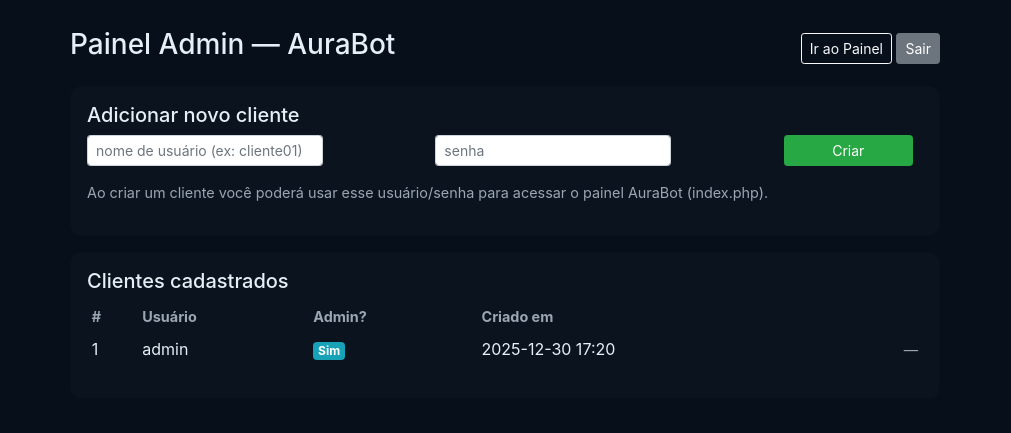
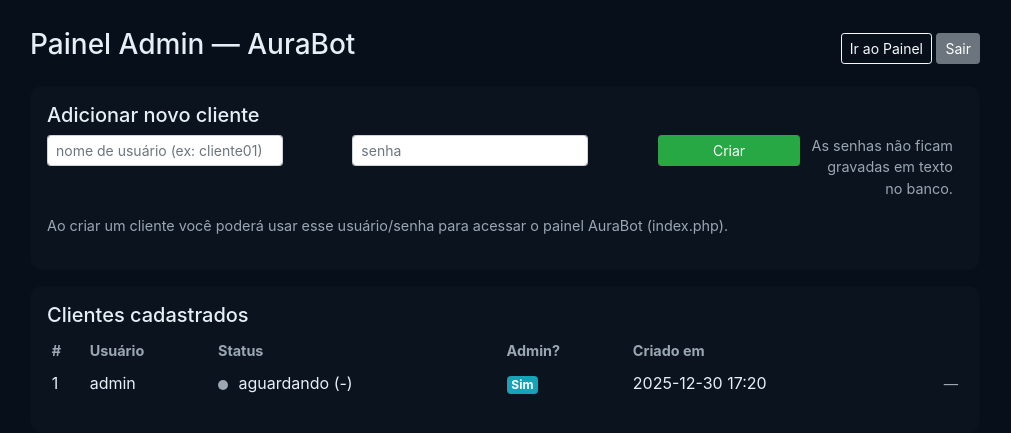
Before and after one commit to blackingbrbr23/aurabot, a PHP site: page /dados.php in a window 1280 px wide. Shown: the top 433 px of the page, without its empty margins (135-1146 px from the left). Run offline with PHP 8.4, Linux system fonts and the light colour scheme; the visitor is signed in with stand-in values (Sample User, id 1).

Commit message:
Update dados.php

```diff
--- a/dados.php
+++ b/dados.php
@@ -1,10 +1,9 @@
 <?php
-// dados.php - painel admin (autônomo)
-// Regras:
-// - Cria data/ e data/users.db automaticamente.
-// - Admin padrão: usuário=admin senha=blackingbr
-// - Permite criar e remover clientes (usuários não-admin).
-// - Somente admin pode acessar o CRUD.
+// dados.php - painel admin (autônomo) atualizado
+// - cria data/ e data/users.db automaticamente
+// - admin padrão: admin / blackingbr
+// - permite criar/remover clientes (usuários não-admin)
+// - ao criar usuário, mostra um "olho" para revelar a senha criada (apenas imediatamente)
 
 session_start();
 
@@ -24,16 +23,18 @@ try {
     exit;
 }
 
-// Cria tabela users se necessário
+/* --- Criar tabela users com colunas de status --- */
 $pdo->exec("CREATE TABLE IF NOT EXISTS users (
     id INTEGER PRIMARY KEY AUTOINCREMENT,
     username TEXT NOT NULL UNIQUE,
     password TEXT NOT NULL,
     is_admin INTEGER NOT NULL DEFAULT 0,
-    created_at INTEGER NOT NULL
+    created_at INTEGER NOT NULL,
+    last_command TEXT DEFAULT NULL,
+    last_timestamp INTEGER DEFAULT NULL
 )");
 
-// Garante admin padrão
+/* --- Garante admin padrão --- */
 $stmt = $pdo->prepare("SELECT COUNT(*) FROM users WHERE username = :u");
 $stmt->execute([':u' => 'admin']);
 if ((int)$stmt->fetchColumn() === 0) {
@@ -42,16 +43,15 @@ if ((int)$stmt->fetchColumn() === 0) {
     $stmt->execute([':u' => 'admin', ':p' => $hash, ':t' => time()]);
 }
 
-/* --- Funções auxiliares --- */
+/* --- Helpers --- */
 function e($s){ return htmlspecialchars($s ?? '', ENT_QUOTES, 'UTF-8'); }
-
 function find_user_by_username($pdo, $username) {
-    $stmt = $pdo->prepare("SELECT id, username, password, is_admin, created_at FROM users WHERE username = :u LIMIT 1");
+    $stmt = $pdo->prepare("SELECT id, username, password, is_admin, created_at, last_command, last_timestamp FROM users WHERE username = :u LIMIT 1");
     $stmt->execute([':u' => $username]);
     return $stmt->fetch(PDO::FETCH_ASSOC) ?: null;
 }
 function find_user_by_id($pdo, $id) {
-    $stmt = $pdo->prepare("SELECT id, username, password, is_admin, created_at FROM users WHERE id = :id LIMIT 1");
+    $stmt = $pdo->prepare("SELECT id, username, password, is_admin, created_at, last_command, last_timestamp FROM users WHERE id = :id LIMIT 1");
     $stmt->execute([':id' => $id]);
     return $stmt->fetch(PDO::FETCH_ASSOC) ?: null;
 }
@@ -154,8 +154,10 @@ if (empty($_SESSION['user_id'])) {
 /* --- Usuário está logado e é admin --- */
 require_admin($pdo);
 
-/* --- Processa ações admin: criar usuário (POST) e deletar (GET ?delete=) --- */
+/* --- Processa criar usuário e deletar --- */
 $admin_msg = '';
+$created_plain_map = []; // id => plain password (apenas para mostrar imediatamente)
+
 if ($_SERVER['REQUEST_METHOD'] === 'POST' && isset($_POST['action']) && $_POST['action'] === 'create_user') {
     $new_user = trim($_POST['new_username'] ?? '');
     $new_pass = $_POST['new_password'] ?? '';
@@ -169,7 +171,10 @@ if ($_SERVER['REQUEST_METHOD'] === 'POST' && isset($_POST['action']) && $_POST['
             $hash = password_hash($new_pass, PASSWORD_DEFAULT);
             $stmt = $pdo->prepare("INSERT INTO users (username, password, is_admin, created_at) VALUES (:u, :p, 0, :t)");
             $stmt->execute([':u' => $new_user, ':p' => $hash, ':t' => time()]);
+            $newId = (int)$pdo->lastInsertId();
             $admin_msg = "Usuário criado com sucesso.";
+            // guarda temporariamente para exibir o password (só nesta renderização)
+            $created_plain_map[$newId] = $new_pass;
         }
     }
 }
@@ -191,7 +196,7 @@ if (isset($_GET['delete'])) {
 }
 
 /* --- Lista usuários --- */
-$stmt = $pdo->query("SELECT id, username, is_admin, created_at FROM users ORDER BY id ASC");
+$stmt = $pdo->query("SELECT id, username, is_admin, created_at, last_command, last_timestamp FROM users ORDER BY id ASC");
 $users = $stmt->fetchAll(PDO::FETCH_ASSOC);
 
 ?>
@@ -206,10 +211,16 @@ $users = $stmt->fetchAll(PDO::FETCH_ASSOC);
     body{ background:#07101a; color:#e6eef6; padding:28px; font-family:Inter,Arial; }
     .card { background:rgba(255,255,255,0.02); border-radius:12px; padding:16px; }
     .small-muted { color:#9aa6b2; font-size:0.9rem; }
+    .eye-btn { background:transparent; border:0; color:#9aa6b2; cursor:pointer; }
+    .plain-pass { font-family:monospace; background:rgba(0,0,0,0.25); padding:4px 8px; border-radius:6px; }
+    .status-dot { width:10px; height:10px; display:inline-block; border-radius:999px; margin-right:6px; vertical-align:middle; }
+    .status-start { background:#22c55e; }
+    .status-stop { background:#fb7185; }
+    .status-wait { background:#9aa6b2; }
   </style>
 </head>
 <body>
-  <div class="container" style="max-width:900px;">
+  <div class="container" style="max-width:980px;">
     <div class="d-flex justify-content-between align-items-center mb-3">
       <h3>Painel Admin — AuraBot</h3>
       <div>
@@ -225,14 +236,17 @@ $users = $stmt->fetchAll(PDO::FETCH_ASSOC);
       <form method="post" class="form-inline">
         <input type="hidden" name="action" value="create_user">
         <div class="form-row" style="width:100%;">
-          <div class="col-sm-5 mb-2">
+          <div class="col-sm-4 mb-2">
             <input name="new_username" class="form-control form-control-sm" placeholder="nome de usuário (ex: cliente01)" required>
           </div>
-          <div class="col-sm-5 mb-2">
+          <div class="col-sm-4 mb-2">
             <input name="new_password" class="form-control form-control-sm" placeholder="senha" required>
           </div>
           <div class="col-sm-2 mb-2">
             <button class="btn btn-success btn-block btn-sm">Criar</button>
+          </div>
+          <div class="col-sm-2 mb-2 text-right small-muted" style="display:flex;align-items:center;justify-content:flex-end;">
+            <span>As senhas não ficam gravadas em texto no banco.</span>
           </div>
         </div>
       </form>
@@ -247,20 +261,42 @@ $users = $stmt->fetchAll(PDO::FETCH_ASSOC);
             <tr class="small-muted">
               <th>#</th>
               <th>Usuário</th>
+              <th>Status</th>
               <th>Admin?</th>
               <th>Criado em</th>
               <th></th>
             </tr>
           </thead>
           <tbody>
-            <?php foreach ($users as $u): ?>
+            <?php foreach ($users as $u):
+              $status = $u['last_command'] ?? null;
+              $ts = $u['last_timestamp'] ? date('Y-m-d H:i', (int)$u['last_timestamp']) : '-';
+            ?>
               <tr>
                 <td><?php echo (int)$u['id']; ?></td>
                 <td><?php echo e($u['username']); ?></td>
+                <td>
+                  <?php if ($status === 'start'): ?>
+                    <span class="status-dot status-start"></span> INICIADO (<?php echo e($ts); ?>)
+                  <?php elseif ($status === 'stop'): ?>
+                    <span class="status-dot status-stop"></span> PARADO (<?php echo e($ts); ?>)
+                  <?php else: ?>
+                    <span class="status-dot status-wait"></span> aguardando (<?php echo e($ts); ?>)
+                  <?php endif; ?>
+                </td>
                 <td><?php echo (int)$u['is_admin'] === 1 ? '<span class="badge badge-info">Sim</span>' : '<span class="badge badge-light">Não</span>'; ?></td>
                 <td><?php echo date('Y-m-d H:i', (int)$u['created_at']); ?></td>
                 <td style="text-align:right;">
                   <?php if ((int)$u['is_admin'] !== 1): ?>
+                    <?php if (isset($created_plain_map[$u['id']])): ?>
+                      <!-- mostra olho apenas para o usuário recém-criado (senha em plain disponível nesta renderização) -->
+                      <button class="eye-btn" data-plain="<?php echo e($created_plain_map[$u['id']]); ?>" onclick="togglePassword(this)" title="Mostrar senha">
+                        👁️
+                      </button>
+                    <?php else: ?>
+                      <!-- sem senha disponível para exibir -->
+                      <span class="small-muted">—</span>
+                    <?php endif; ?>
                     <a href="dados.php?delete=<?php echo (int)$u['id']; ?>" class="btn btn-sm btn-danger" onclick="return confirm('Deseja remover este usuário?')">Remover</a>
                   <?php else: ?>
                     <span class="small-muted">—</span>
@@ -274,5 +310,28 @@ $users = $stmt->fetchAll(PDO::FETCH_ASSOC);
     </div>
 
   </div>
+
+<script>
+function togglePassword(btn){
+  var plain = btn.getAttribute('data-plain') || '';
+  if(!plain) return;
+  if(btn._shown){
+    btn._shown = false;
+    btn.textContent = '👁️';
+    btn.title = 'Mostrar senha';
+    // opcional: mostrar um pequeno toast? aqui apenas alternamos atributo
+  } else {
+    btn._shown = true;
+    // substituir o botão pelo texto da senha temporariamente
+    var container = document.createElement('span');
+    container.className = 'plain-pass';
+    container.textContent = plain;
+    // inserimos após o botão e removemos o botão
+    btn.parentNode.insertBefore(container, btn);
+    btn.remove();
+  }
+}
+</script>
+
 </body>
 </html>
```
